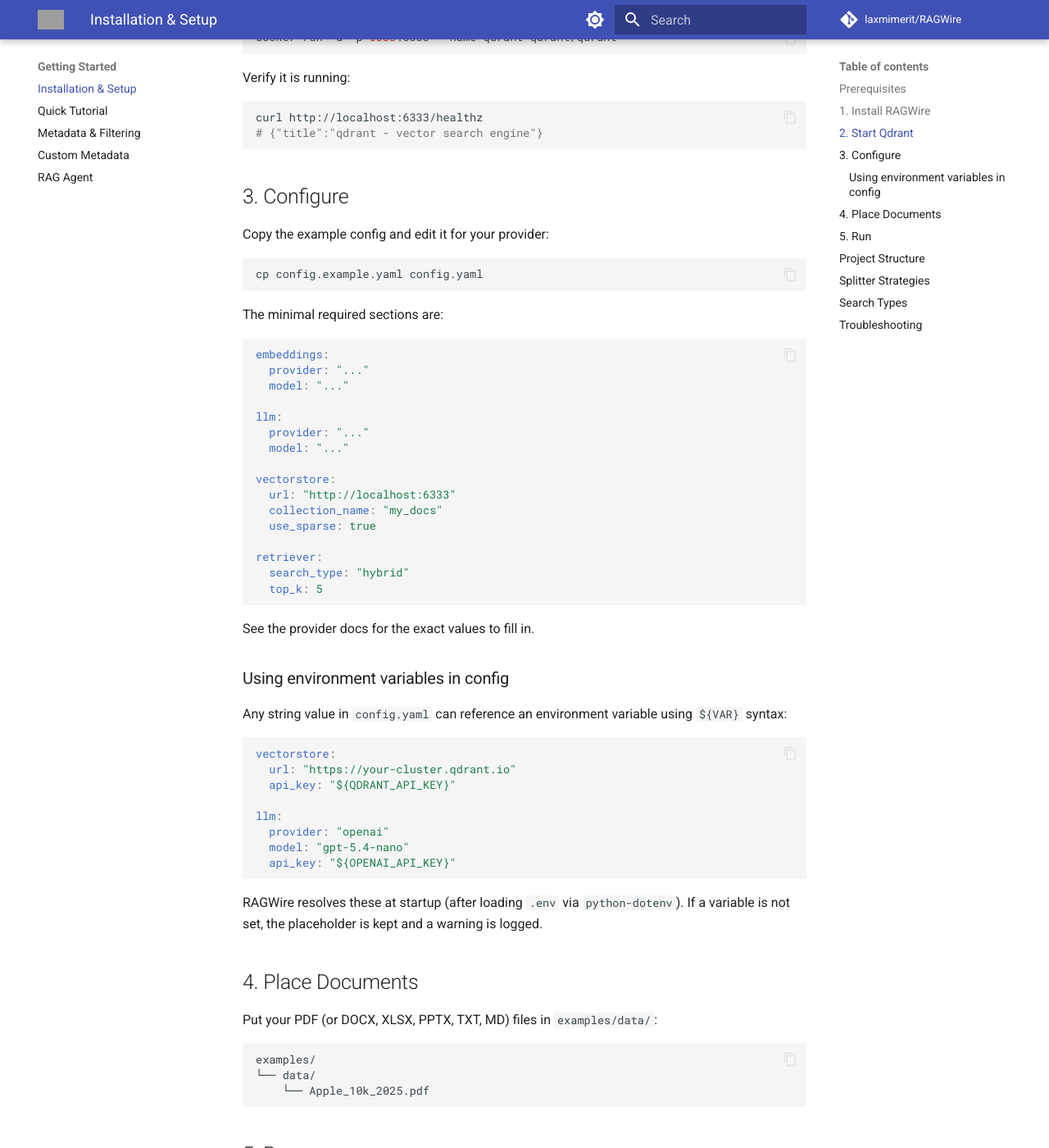
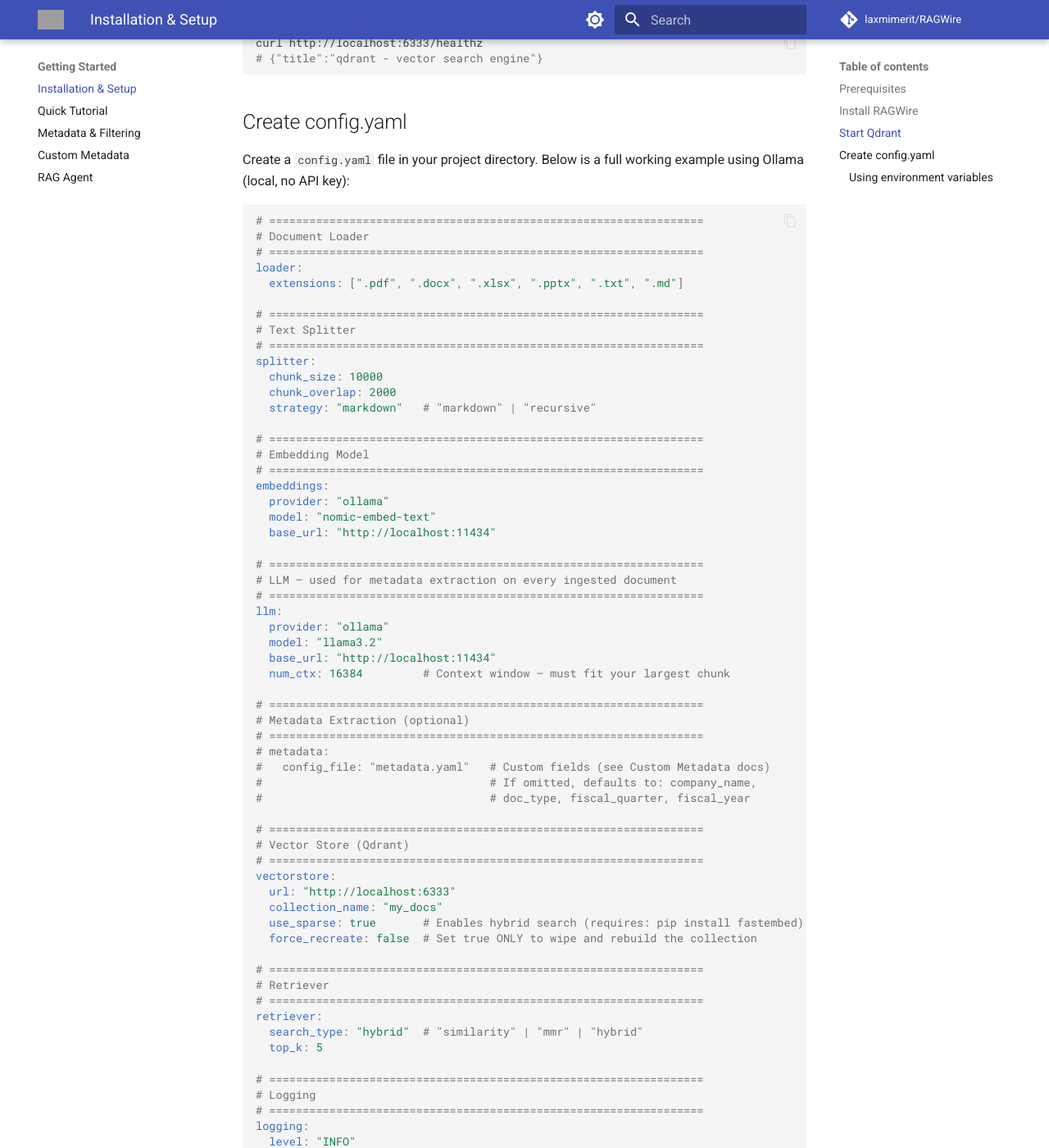
Before and after one commit to laxmimerit/RAGWire, an MkDocs documentation site: the page built from docs/setup.md, in a window 1280 px wide and 1400 px high, scrolled down 1018 px. Shown: the whole window at 82% size. Built offline with MkDocs 1.6.1 and Material for MkDocs 9.7.7, drawn with Linux system fonts in a browser that asks for light colours; comment, search, counter and statistics services are not loaded; some of the changed text lies outside the part shown; grey boxes are pictures that could not be loaded.

Commit message:
setup doc updated

````diff
--- a/docs/setup.md
+++ b/docs/setup.md
@@ -1,13 +1,11 @@
-# RAGWire — Setup Guide
-
-This guide covers the generic setup of RAGWire, prerequisites, and the project structure. Provider-specific configuration is covered in the individual provider docs.
+# Installation & Setup
 
 ## Prerequisites
 
 - Python 3.9 or higher
 - [Docker](https://www.docker.com/) (for running Qdrant locally)
 
-## 1. Install RAGWire
+## Install RAGWire
 
 Install the base package:
 
@@ -48,40 +46,81 @@ curl http://localhost:6333/healthz
 # {"title":"qdrant - vector search engine"}
 ```
 
-## 3. Configure
+## Create config.yaml
 
-Copy the example config and edit it for your provider:
-
-```bash
-cp config.example.yaml config.yaml
-```
-
-The minimal required sections are:
+Create a `config.yaml` file in your project directory. Below is a full working example using Ollama (local, no API key):
 
 ```yaml
+# =================================================================
+# Document Loader
+# =================================================================
+loader:
+  extensions: [".pdf", ".docx", ".xlsx", ".pptx", ".txt", ".md"]
+
+# =================================================================
+# Text Splitter
+# =================================================================
+splitter:
+  chunk_size: 10000
+  chunk_overlap: 2000
+  strategy: "markdown"   # "markdown" | "recursive"
+
+# =================================================================
+# Embedding Model
+# =================================================================
 embeddings:
-  provider: "..."
-  model: "..."
+  provider: "ollama"
+  model: "nomic-embed-text"
+  base_url: "http://localhost:11434"
 
+# =================================================================
+# LLM — used for metadata extraction on every ingested document
+# =================================================================
 llm:
-  provider: "..."
-  model: "..."
+  provider: "ollama"
+  model: "llama3.2"
+  base_url: "http://localhost:11434"
+  num_ctx: 16384         # Context window — must fit your largest chunk
 
+# =================================================================
+# Metadata Extraction (optional)
+# =================================================================
+# metadata:
+#   config_file: "metadata.yaml"   # Custom fields (see Custom Metadata docs)
+#                                  # If omitted, defaults to: company_name,
+#                                  # doc_type, fiscal_quarter, fiscal_year
+
+# =================================================================
+# Vector Store (Qdrant)
+# =================================================================
 vectorstore:
   url: "http://localhost:6333"
   collection_name: "my_docs"
-  use_sparse: true
+  use_sparse: true       # Enables hybrid search (requires: pip install fastembed)
+  force_recreate: false  # Set true ONLY to wipe and rebuild the collection
 
+# =================================================================
+# Retriever
+# =================================================================
 retriever:
-  search_type: "hybrid"
+  search_type: "hybrid"  # "similarity" | "mmr" | "hybrid"
   top_k: 5
+
+# =================================================================
+# Logging
+# =================================================================
+logging:
+  level: "INFO"
+  console_output: true
+  colored: true
+  # log_file: "logs/rag.log"
 ```
 
-See the provider docs for the exact values to fill in.
+See the provider docs for equivalent configs using OpenAI, Google, Groq, or HuggingFace.
 
-### Using environment variables in config
+### Using environment variables
 
-Any string value in `config.yaml` can reference an environment variable using `${VAR}` syntax:
+Any value in `config.yaml` can reference an environment variable using `${VAR}` syntax:
 
 ```yaml
 vectorstore:
@@ -89,69 +128,7 @@ vectorstore:
   api_key: "${QDRANT_API_KEY}"
 
 llm:
-  provider: "openai"
-  model: "gpt-5.4-nano"
   api_key: "${OPENAI_API_KEY}"
 ```
 
-RAGWire resolves these at startup (after loading `.env` via `python-dotenv`). If a variable is not set, the placeholder is kept and a warning is logged.
-
-## 4. Place Documents
-
-Put your PDF (or DOCX, XLSX, PPTX, TXT, MD) files in `examples/data/`:
-
-```
-examples/
-└── data/
-    └── Apple_10k_2025.pdf
-```
-
-## 5. Run
-
-```bash
-python examples/basic_usage.py
-```
-
-## Project Structure
-
-```
-ragwire/
-├── core/           Config loader + RAGWire orchestrator
-├── loaders/        MarkItDown document converter
-├── processing/     Text splitters + SHA256 hashing
-├── metadata/       Pydantic schema + LLM extractor
-├── embeddings/     Multi-provider embedding factory
-├── vectorstores/   Qdrant wrapper with hybrid search
-├── retriever/      Similarity, MMR, hybrid retrieval
-└── utils/          Logging
-
-config.yaml         Your active configuration (not committed)
-config.example.yaml Template to copy from
-examples/
-└── basic_usage.py  End-to-end pipeline example
-```
-
-## Splitter Strategies
-
-| Strategy | Best For |
-|---|---|
-| `markdown` | PDFs, DOCX — MarkItDown converts to markdown, splits on headers |
-| `recursive` | Plain text, generic documents |
-
-## Search Types
-
-| Search Type | Description | Requires |
-|---|---|---|
-| `similarity` | Dense vector cosine search | — |
-| `mmr` | Maximal Marginal Relevance — diverse results | — |
-| `hybrid` | Dense + sparse (keyword) combined | `use_sparse: true` + `fastembed` |
-
-## Troubleshooting
-
-| Error | Fix |
-|---|---|
-| Qdrant connection refused | `docker run -p 6333:6333 qdrant/qdrant` |
-| `markitdown[pdf]` missing | `pip install "markitdown[pdf]"` |
-| Embedding dimension mismatch | Set `force_recreate: true` in config once, then back to `false`. This happens when you switch embedding models — the new model produces a different vector size than what the collection was created with. |
-| Collection has no sparse vectors | Set `force_recreate: true` in config once, then back to `false`. This happens when you change `use_sparse: false` → `true` on an existing collection. |
-| `fastembed` missing | `pip install fastembed` |
+RAGWire resolves these at startup via `python-dotenv`. If a variable is not set, the placeholder is kept and a warning is logged.
````
Also changed, not shown: other parts of docs/setup.md (+1 -1 lines).
